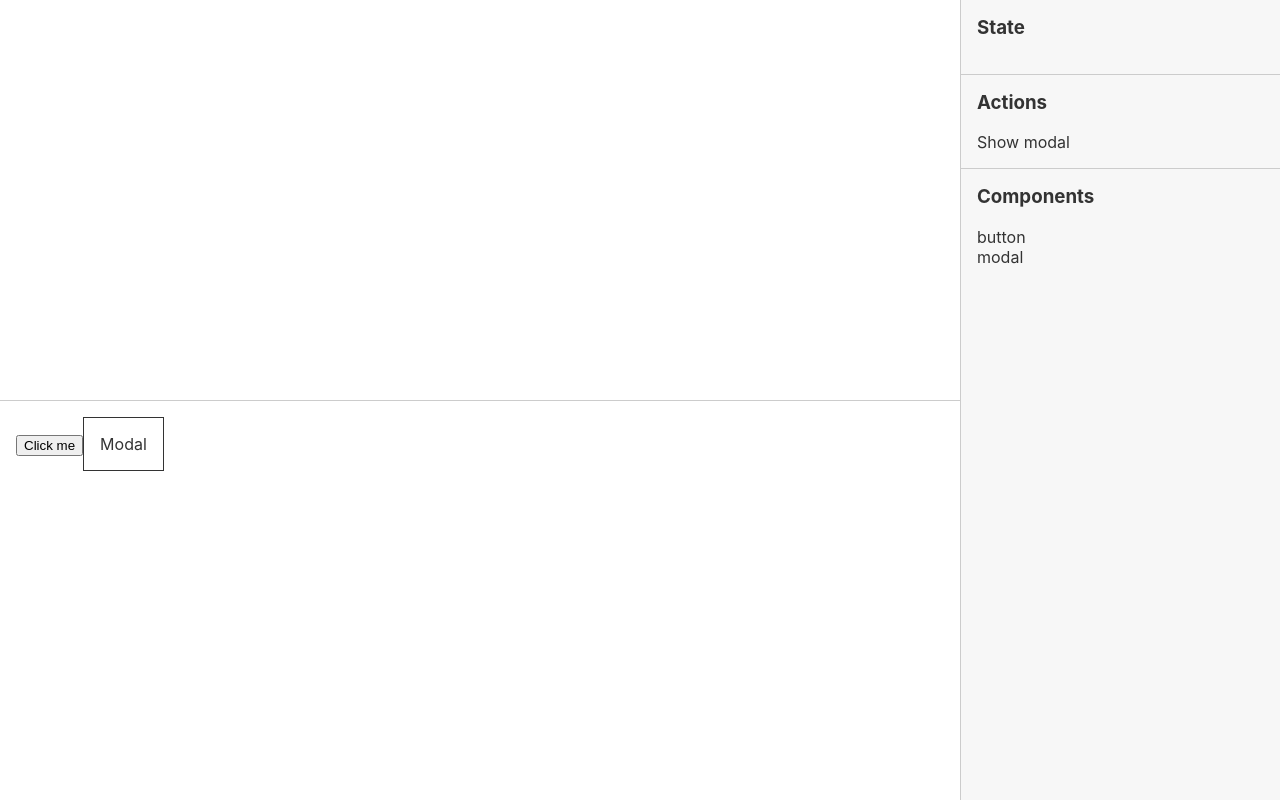
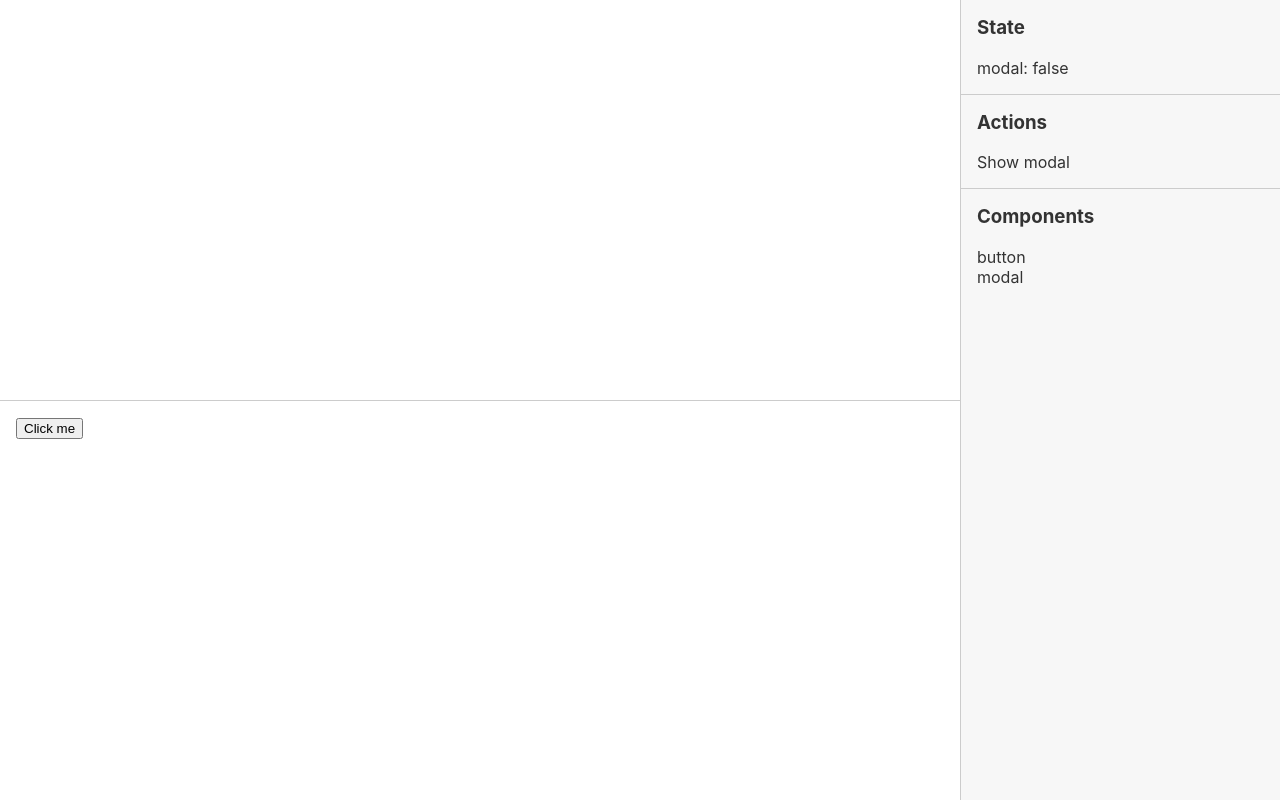
Before and after one commit to andrewliebchen/prototyper, a React (Create React App) app: page / in a window 1280 px wide. Built offline with nearby package versions, Linux system fonts and the light colour scheme.

Commit message:
Got basic components preview working

```diff
--- a/package.json
+++ b/package.json
@@ -7,6 +7,7 @@
     "react-dom": "^15.4.2"
   },
   "devDependencies": {
+    "immutability-helper": "^2.1.2",
     "lodash": "^4.17.4",
     "react-scripts": "0.9.5"
   },
--- a/src/App.js
+++ b/src/App.js
@@ -1,5 +1,6 @@
 import React, { Component } from 'react';
 import _ from 'lodash';
+import update from 'immutability-helper';
 
 import Workspace from './Workspace';
 import Inspector from './Inspector';
@@ -12,52 +13,57 @@ class App extends Component {
     super(props);
 
     this.state ={
+      prototype: {
+        modal: false
+      },
       components: [
         {
           name: 'button',
-          code:
+          code: () => {
+            return (
               <button onClick={this.handleEvent.bind(null, 'Show modal')}>
                 Click me
               </button>
+            );
+          }
         }, {
           name: 'modal',
-          code:
+          code: (prototype) => {
+            return (
               <div
                 style={{
                   padding:'1em',
                   border: '1px solid',
-                display: 'inline-block'
+                  display: prototype.modal ? 'inline-block' : 'none'
                 }}>
                 Modal
               </div>
+            );
+          }
         }
       ],
       actions: [
         {
           name: 'Show modal',
-          exec: () => {console.log('hi');}
+          exec: (self) => {
+            let temp = update(self.state.prototype, {modal: {$set: true}});
+            self.setState({prototype: temp});
           }
-      ],
-      prototype: {
-        modal: false
         }
+      ]
     };
   }
 
   handleEvent = (actionName, event) => {
     const action = _.find(this.state.actions, { name: actionName });
-    action.exec();
+    action.exec(this);
   }
 
   render() {
     return (
       <div className="App">
-        <Workspace
-          protoState={this.state.protoState}
-          {...this.state}/>
-        <Inspector
-          protoState={this.state.protoState}
-          {...this.state}/>
+        <Workspace {...this.state}/>
+        <Inspector {...this.state}/>
       </div>
     );
   }
--- a/src/Inspector.js
+++ b/src/Inspector.js
@@ -16,11 +16,11 @@ class Section extends Component {
 
 class Inspector extends Component {
   render() {
-    const { actions, components, protoState } = this.props;
+    const { actions, components, prototype } = this.props;
     return (
       <div className="Inspector">
         <Section title="State">
-          {_.map(protoState, (value, key) => {
+          {_.map(prototype, (value, key) => {
             return <div key={key}>{key}: {_.toString(value)}</div>
           })}
         </Section>
--- a/src/Workspace.js
+++ b/src/Workspace.js
@@ -6,7 +6,7 @@ class DemoComponent extends Component {
   render() {
     return (
       <span className="ComponentWrapper">
-        {this.props.component.code}
+        {this.props.component.code(this.props.prototype)}
       </span>
     );
   }
@@ -14,7 +14,7 @@ class DemoComponent extends Component {
 
 class Workspace extends Component {
   render() {
-    const { components } = this.props;
+    const { components, prototype } = this.props;
     return (
       <div className="Workspace">
         <section className="Section WorkspaceSection">
@@ -25,7 +25,8 @@ class Workspace extends Component {
             return (
               <DemoComponent
                 key={i}
-                component={component}/>
+                component={component}
+                prototype={prototype}/>
             );
           })}
         </section>
```
Lines whose indentation alone changed are shown as unchanged.
